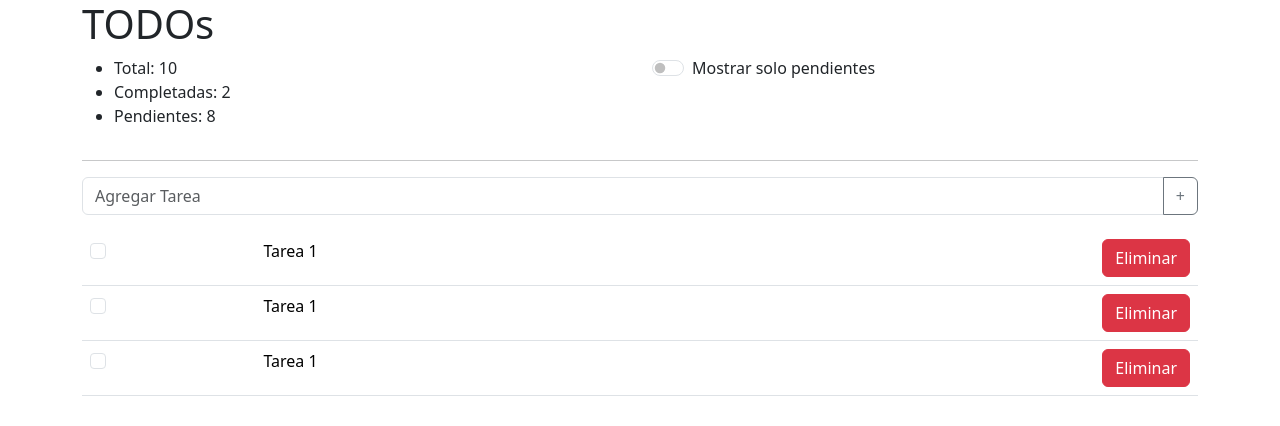
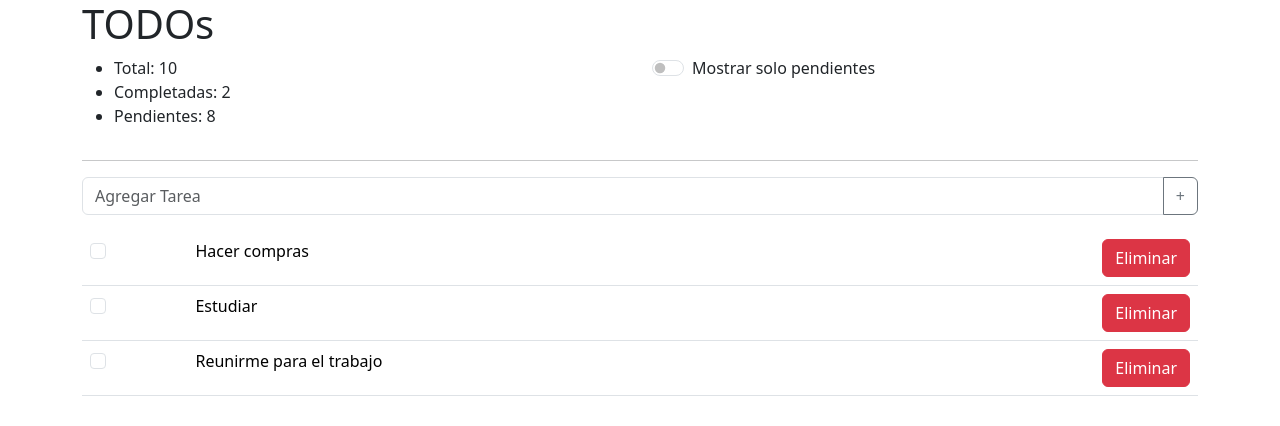
Before and after one commit to ulima-pw/2025-2.654-EjerciciosReact, a React (Vite) app in the folder ejercicio_2/: page / in a window 1280 px wide. Shown: the top 426 px of the page. Built offline with nearby package versions, Linux system fonts and the light colour scheme.

Commit message:
Mostrando listado de todos

```diff
--- a/ejercicio_2/src/components/TodoItem.tsx
+++ b/ejercicio_2/src/components/TodoItem.tsx
@@ -1,10 +1,14 @@
-const TodoItem = () => {
+import type { Todo } from "../pages/TareasPage";
+
+const TodoItem = (props : TodoItemProps) => {
     return <tr>
         <td>
             <input className="form-check-input" type="checkbox" />
         </td>
         <td>
-            Tarea 1
+            {
+                props.item.text
+            }
         </td>
         <td>
             <button className="btn btn-danger float-end" type="button">
@@ -14,4 +18,10 @@ const TodoItem = () => {
     </tr>
 }
 
+interface TodoItemProps {
+    item: Todo;
+    //onToggle: () => void;
+    //onDelete: () => void;
+  }
+
 export default TodoItem
--- a/ejercicio_2/src/components/TodoList.tsx
+++ b/ejercicio_2/src/components/TodoList.tsx
@@ -1,13 +1,25 @@
+import type { Todo } from "../pages/TareasPage"
 import TodoItem from "./TodoItem"
 
-const TodoList = () => {
+const TodoList = (props : TodoListProps) => {
+    /*const f = (item : Todo) => {
+        return  <TodoItem />
+    }*/
     return <table className="table">
         <tbody>
-            <TodoItem />
-            <TodoItem />
-            <TodoItem />
+            {
+                props.items.map((item : Todo) => {
+                    return  <TodoItem item={ item }/>
+                })
+            }
         </tbody>
     </table>
 }
 
+interface TodoListProps {
+    items: Todo[]
+    //onToggle:(id:string)=>void
+    //onDelete:(id:string)=>void
+}
+
 export default TodoList
--- a/ejercicio_2/src/pages/TareasPage.tsx
+++ b/ejercicio_2/src/pages/TareasPage.tsx
@@ -1,13 +1,25 @@
 import TodoForm from "../components/TodoForm"
 import TodoHeader from "../components/TodoHeader"
 import TodoList from "../components/TodoList"
+
+export interface Todo {
+    id: string
+    text: string
+    done: boolean
+}
+
+const todos : Todo[] = [
+    {id : "1", text : "Hacer compras", done : false },
+    {id : "2", text : "Estudiar", done : true },
+    {id : "3", text : "Reunirme para el trabajo", done : false }
+]
 
 const TareasPage = () => {
     return <div className="container">
         <TodoHeader />
         <hr />
         <TodoForm />
-        <TodoList />
+        <TodoList items={ todos } />
     </div>
 }
 
```
